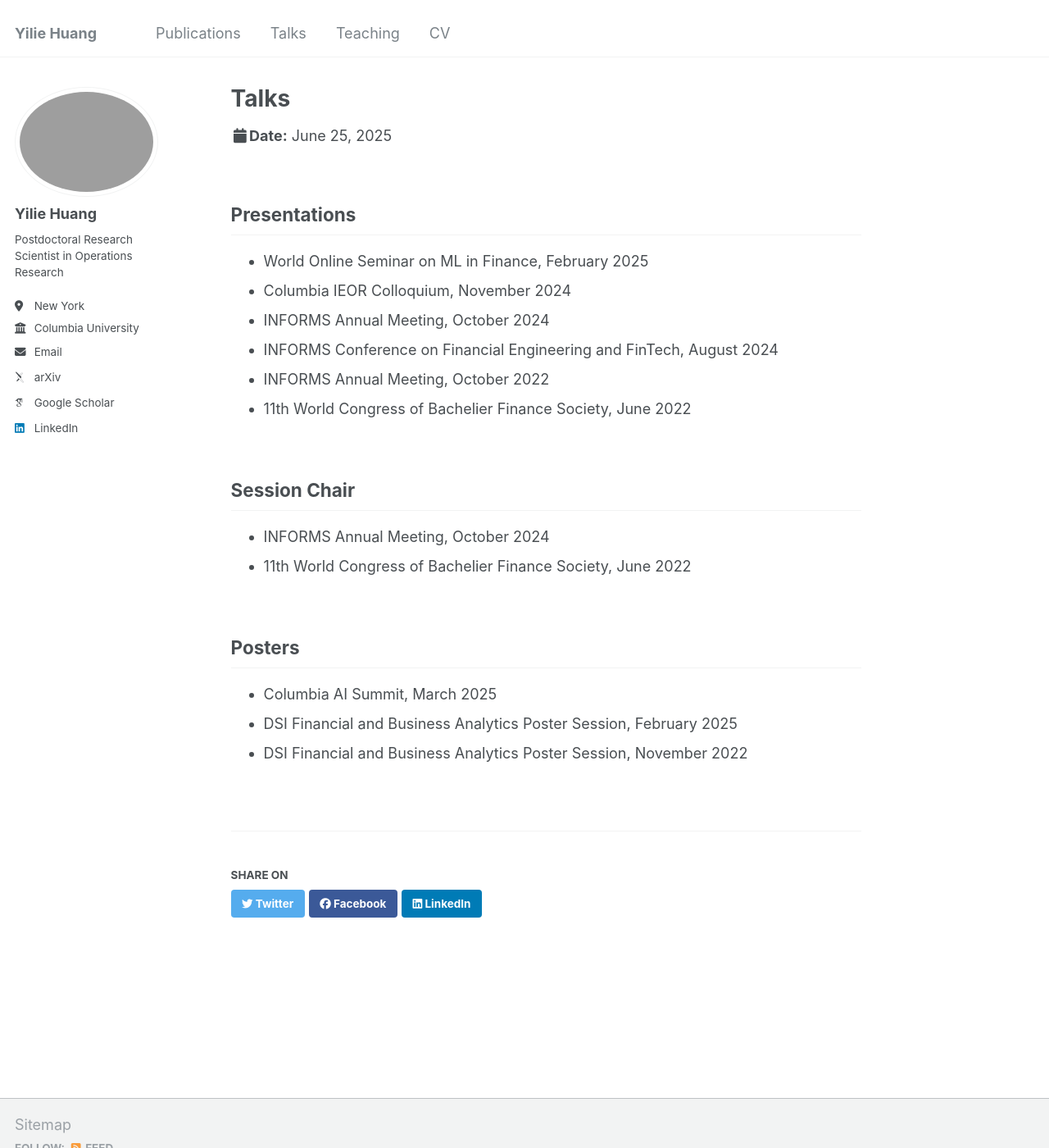
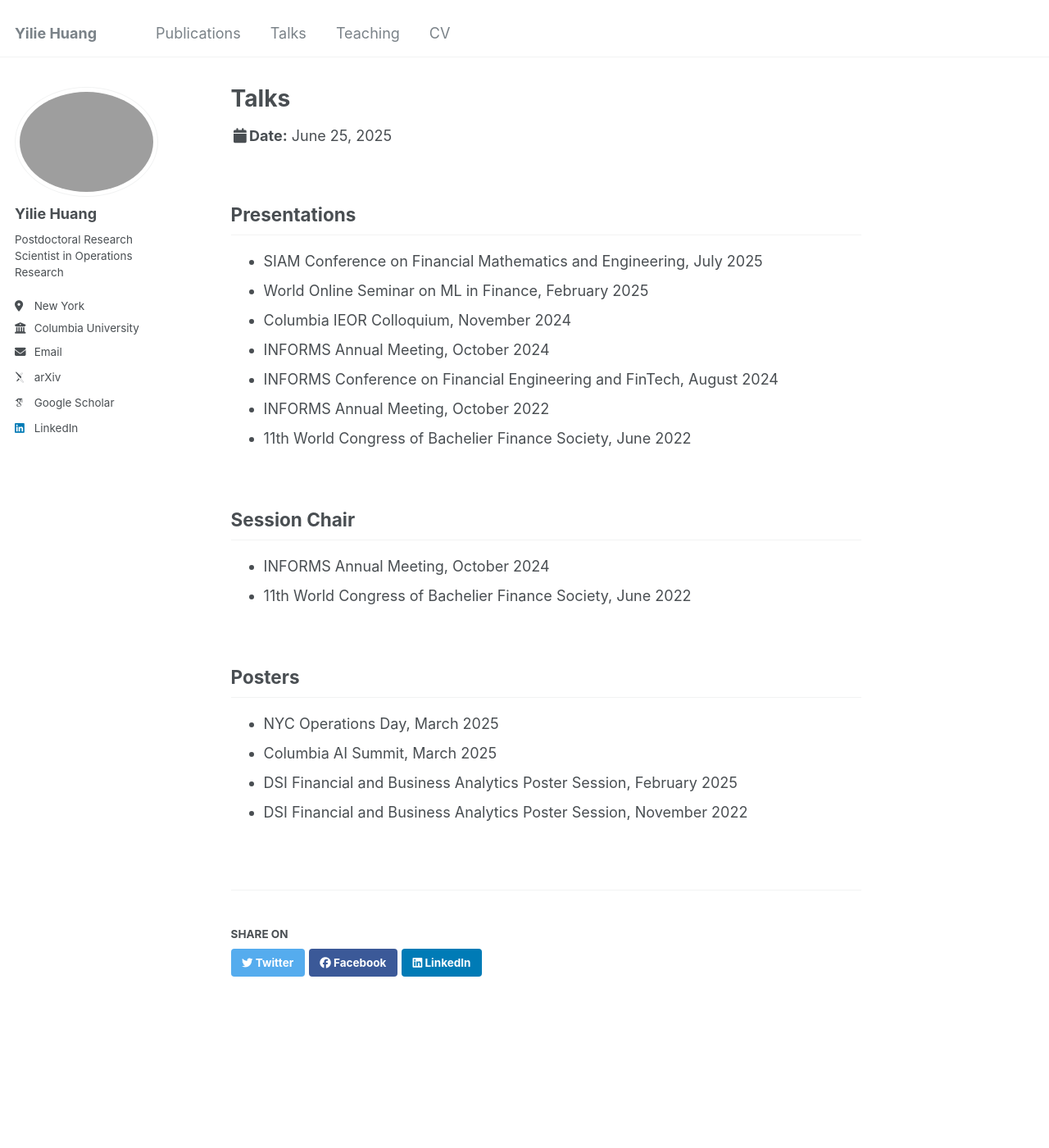
Before and after one commit to yiliehuang/yiliehuang.github.io, a Jekyll site: the page built from _talks/talks.md, in a window 1280 px wide and 1400 px high. Shown: the whole window at 82% size. Built offline with Jekyll 4.4.1, drawn with Linux system fonts in a browser that asks for light colours; some web fonts are replaced.

Commit message:
Update talks.md

```diff
--- a/_talks/talks.md
+++ b/_talks/talks.md
@@ -4,6 +4,7 @@ permalink: /talks
 ---
 
 <h2>Presentations</h2>
+- SIAM Conference on Financial Mathematics and Engineering, July 2025 <br>
 - World Online Seminar on ML in Finance, February 2025<br>
 - Columbia IEOR Colloquium, November 2024<br>
 - INFORMS Annual Meeting, October 2024<br>
@@ -16,6 +17,7 @@ permalink: /talks
 - 11th World Congress of Bachelier Finance Society, June 2022<br>
 <br>
 <h2>Posters</h2>
+- NYC Operations Day, March 2025<br>
 - Columbia AI Summit, March 2025<br>
 - DSI Financial and Business Analytics Poster Session, February 2025<br>
 - DSI Financial and Business Analytics Poster Session, November 2022<br>
```
